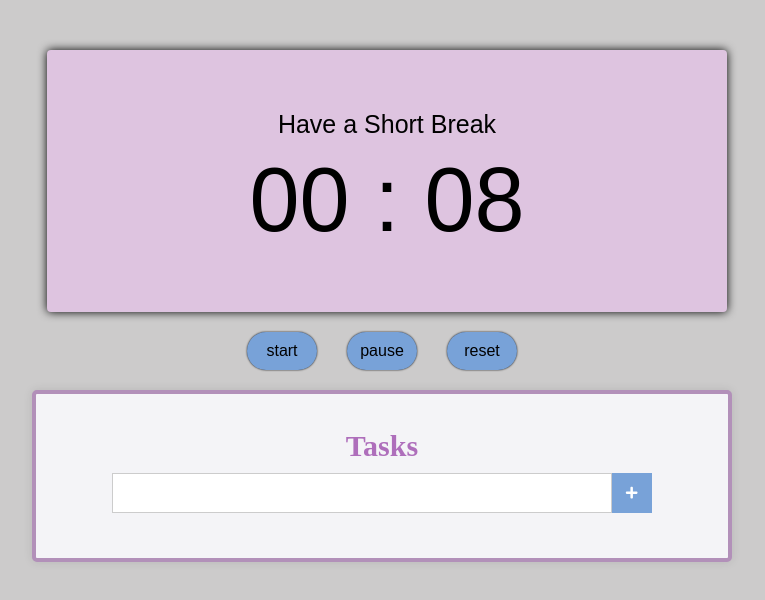
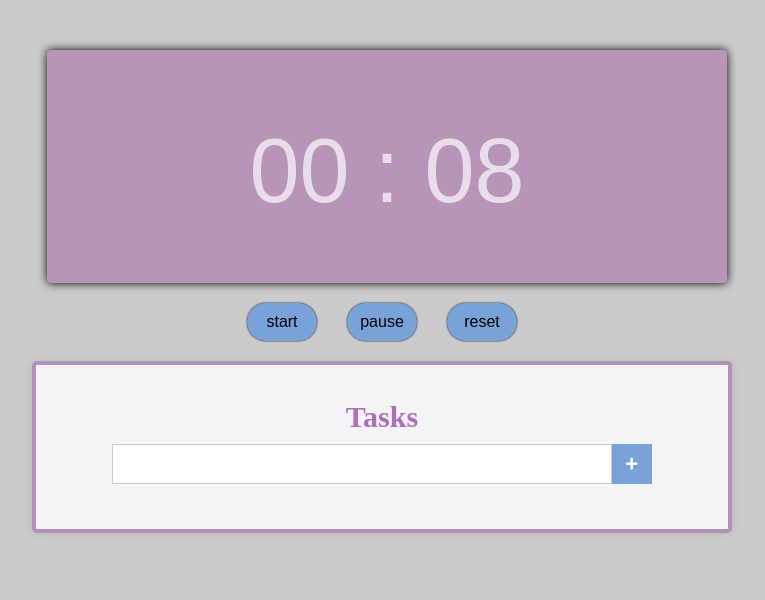
Before and after one commit to mnemosine8/react-pomodoro, a React (Create React App) app: page / in a window 1280 px wide. Shown: the top 600 px of the page, without its empty margins (253-1018 px from the left). Built offline with nearby package versions, Linux system fonts and the light colour scheme.

Commit message:
colors changed

```diff
--- a/src/components/PomodoroTimer/index.js
+++ b/src/components/PomodoroTimer/index.js
@@ -76,8 +76,9 @@ const configureReset = () =>{
 
 useEffect(()=>{
 
-      if(resting) document.querySelector(".timer").style.backgroundColor ="lightblue";
+      if(resting)
       {
+            document.querySelector(".timer").style.backgroundColor ="lightblue";
             setMessageTimer("Have a Short Break");
             if(long){
                   document.querySelector(".timer").style.backgroundColor ="CornflowerBlue";
--- a/src/components/PomodoroTimer/pomodoroTimer.css
+++ b/src/components/PomodoroTimer/pomodoroTimer.css
@@ -4,7 +4,7 @@
 
  .timer
  {
-    background-color: rgb(222, 196, 224);
+    background-color: rgb(183, 149, 185);
     margin: 50px 300px 0px;
     padding: 60px;
     border-radius: 4px;
@@ -19,12 +19,14 @@
     font-size: 90px;
     text-align: center;
     margin-top:10px;
+    color:rgba(255, 255, 255, 0.678)
 }
 
 .timer .messageTimer
 {
     font-size: 25px;
     text-align: center;
+
 
 }
 
```
